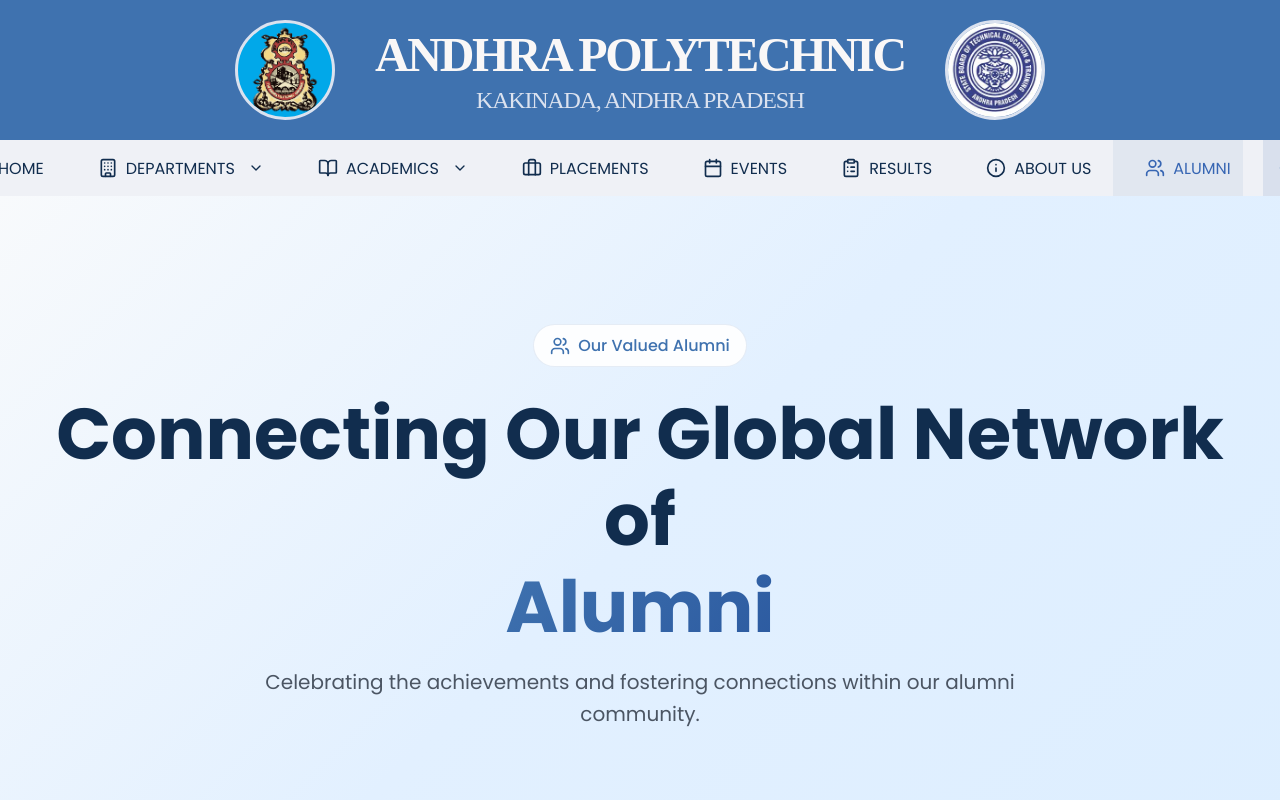
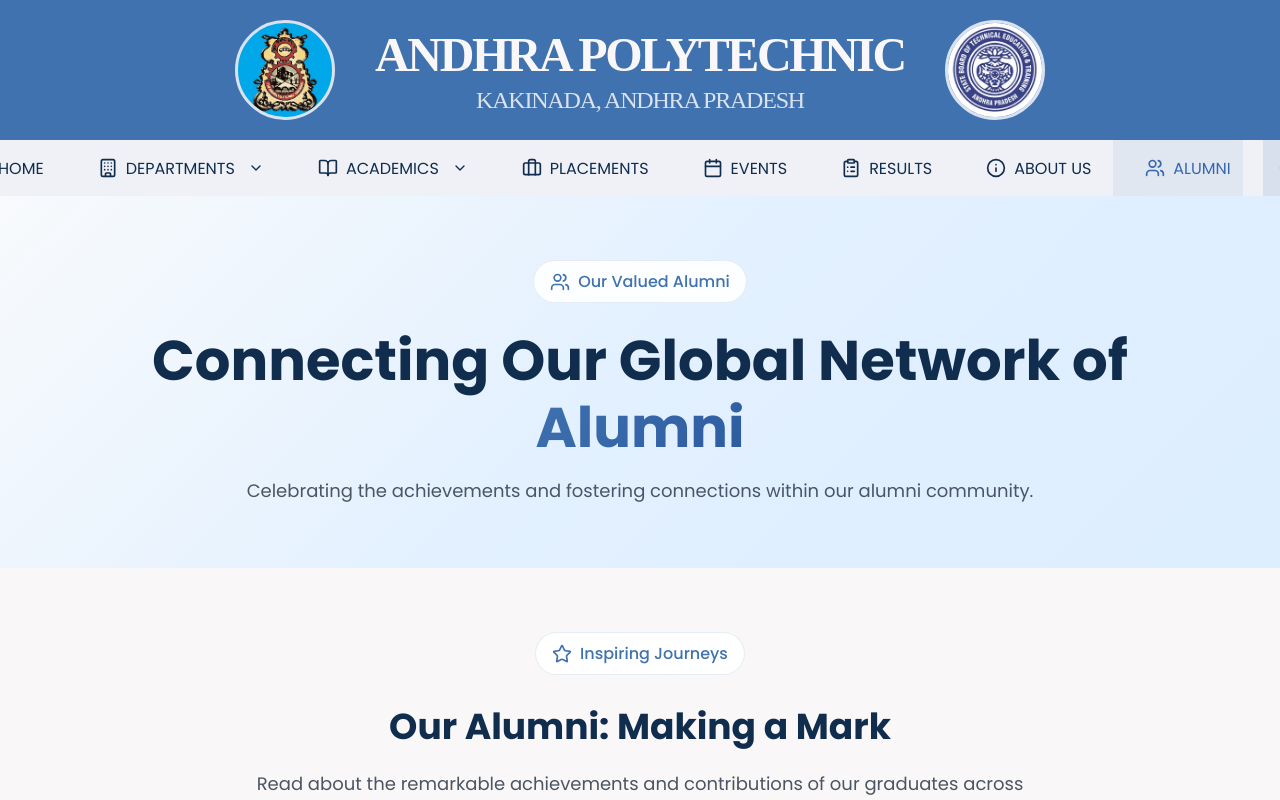
Before and after one commit to DhanushSaiCoder/AndhraPolytechnic, a React (Create React App) app in the folder frontend/: page /alumni in a window 1280 px wide. Shown: the top 800 px of the page. Built offline with nearby package versions, Linux system fonts and the light colour scheme.

Commit message:
~spacing and fixing caviats

```diff
--- a/frontend/src/pages/AlumniPage.js
+++ b/frontend/src/pages/AlumniPage.js
@@ -9,9 +9,6 @@ const AlumniPage = () => {
     <>
       <AlumniHeroSection />
       <AlumniSuccessStories />
-      {/* Add more Alumni sections here */}
-      <Footer />
-      <ScrollToTop />
     </>
   );
 };
--- a/frontend/src/styles/AlumniStyles/AlumniHeroSection.css
+++ b/frontend/src/styles/AlumniStyles/AlumniHeroSection.css
@@ -1,12 +1,12 @@
 .alumni-hero-section {
     background: linear-gradient(135deg, #f8fafc 0%, #e2f0ff 50%, #ddeeff 100%);
-    padding: 6rem 1rem;
+    padding: 4rem 1rem;
     text-align: center;
     display: flex;
     flex-direction: column;
     align-items: center;
     justify-content: center;
-    min-height: 400px;
+    min-height: 300px;
 }
 
 .alumni-badge {
@@ -50,25 +50,30 @@
 .alumni-description-main {
     font-size: 1.125rem;
     color: #4b5563;
-    max-width: 48rem;
+    max-width: 62rem;
     margin: 0 auto;
-    line-height: 1.6;
+}
+
+@media (max-width: 768px) {
+    .alumni-title-main {
+        font-size: 2rem;
+    }
+    .alumni-description-main {
+        font-size: 1rem;
+    }
 }
 
 @media (min-width: 768px) {
     .alumni-title-main {
-        font-size: 3.5rem;
-    }
-    .alumni-description-main {
-        font-size: 1.25rem;
+        font-size: 3rem;
     }
 }
 
 @media (min-width: 1024px) {
     .alumni-hero-section {
-        padding: 8rem 1rem;
+        padding: 4rem 1rem;
     }
     .alumni-title-main {
-        font-size: 4.5rem;
+        font-size: 3.5rem;
     }
 }
```
